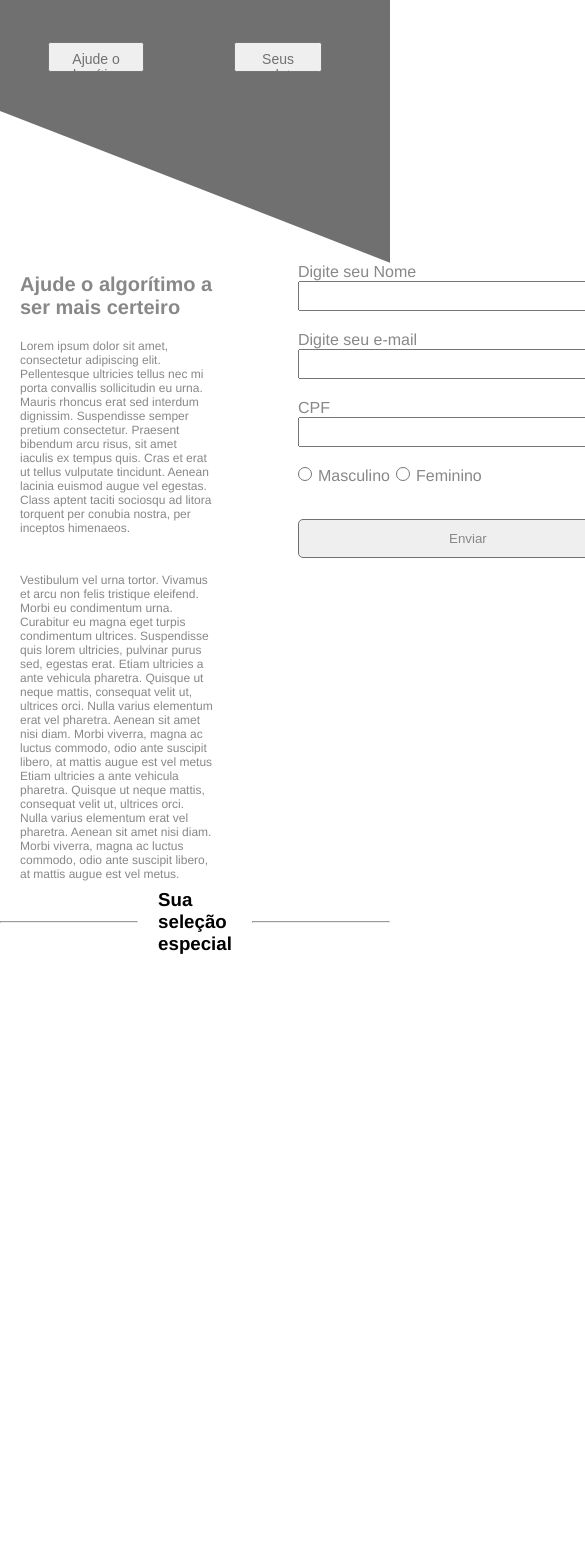
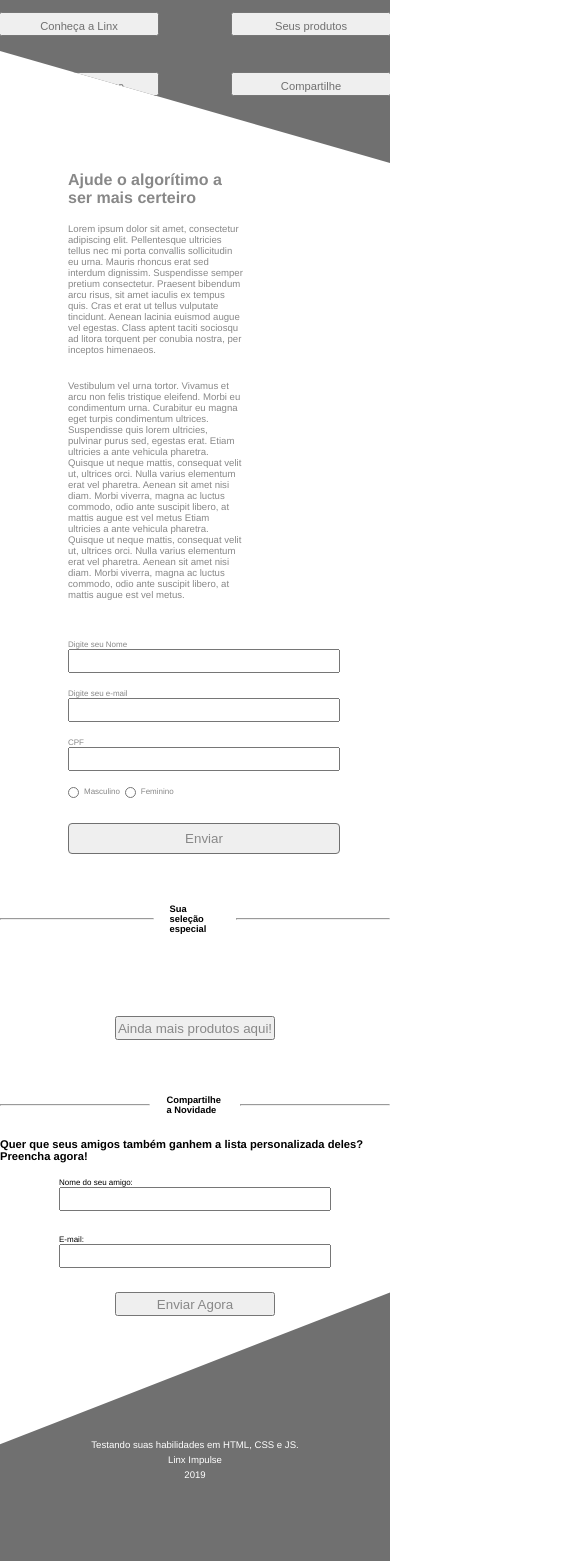
Before and after one commit to walterjrr/Desafio-Landing-Page, a plain HTML site: page index.html in a window 390 px wide. Shown: the part 117-1678 px from the top of the page, 585 px wide, since content can reach past the window. Drawn offline with Linux system fonts and the light colour scheme; no server answers.

Commit message:
adcionando site responsivo

```diff
--- a/index.html
+++ b/index.html
@@ -18,10 +18,15 @@
                 <p>Todos os produtos desta lista foram selecionados a partir da sua navegação. Aproveite!</p>
             </div>
             <div class="buttons">
-                <button>Conheça a Linx</button>
-                <button>Ajude o algorítimo</button>
-                <button>Seus produtos</button>
-                <button>Compartilhe</button>
+                <div class="divider-buttons1">
+                    <button>Conheça a Linx</button>
+                    <button>Ajude o algorítimo</button>
+                </div>
+
+                <div class="divider-buttons2">
+                    <button>Seus produtos</button>
+                    <button>Compartilhe</button>
+                </div>
             </div>
         </header>
 
@@ -126,5 +131,4 @@
 
     <script src="./script.js"></script>
 </body>
-
 </html>
--- a/style.css
+++ b/style.css
@@ -8,6 +8,11 @@
     margin: 0;
     padding: 0;
     box-sizing: border-box;
+}
+
+html {
+    /*1rem = 10px*/
+    font-size: 62.5%;
 }
 
 body {
@@ -23,30 +28,31 @@ section {
 
 header {
     background-color: var(--dark-grey);
-    height: 45vh;
+    height: 35rem;
+    width: 100%;
     clip-path: polygon(0 0, 100% 0, 100% 100%, 0 60%);
 }
 
 header h1 {
     display: flex;
     justify-content: center;
-    font-size: 20px;
-    margin-bottom: 5px;
+    font-size: 2rem;
+    margin-bottom: 0.5rem;
     color: var(--light-white);
 }
 
 header h2 {
     display: flex;
     justify-content: center;
-    font-size: 40px;
+    font-size: 4rem;
     color: var(--light-white);
-    margin-bottom: 5px;
+    margin-bottom: 0.5rem;
 }
 
 header p {
     display: flex;
     justify-content: center;
-    font-size: 16px;
+    font-size: 1.6rem;
     color: var(--light-white);
 }
 
@@ -56,55 +62,67 @@ header .buttons {
 }
 
 header button {
-    margin: 45px;
-    padding: 7px 15px;
-    font-size: 14px;
+    margin: 4.5rem;
+    padding: 0.7rem 1.5rem;
+    font-size: 1.4rem;
     color: var(--dark-grey);
 }
+
+
+
+header .buttons .divider-buttons1, .divider-buttons2{
+    display: flex;
+}
+
+header .buttons .divider-buttons1 button{
+    z-index: 10;
+
+}
+
 
 /************NAV*************/
 
 .container {
     display: flex;
-    justify-content: center;
 }
 
 nav {
     color: var(--light-grey);
     display: flex;
+    justify-content: center;
 }
 
 nav .text-content {
     width: 45%;
-    margin-left: 20px;
+    margin-left: 8.5rem;
+    margin-bottom: 5rem;
 }
 
 nav h2 {
-    font-size: 20px;
+    font-size: 2rem;
     display: flex;
-    justify-content: center;
-    margin-top: 10px;
+    margin-top: 1rem;
 }
 
 nav p{
-    font-size: 12px;
+    font-size: 1.2rem;
     display: flex;
     justify-content: center;
-    margin-top: 20px;
+    margin-top: 2.0rem;
 }
 
 nav form {
     width: 45%;
-    margin-left: 85px;
+    margin-left: 8.5rem;
 }
 
 nav form input {
     display: flex;
     justify-content: center;
     text-align: center;
-    margin-bottom: 20px;
-    width: 340px;
-    height: 30px;
+    margin-bottom: 2.0rem;
+    width: 34rem;
+    height: 3rem;
 }
 
 nav form .gender {
@@ -112,20 +130,20 @@ nav form .gender {
 }
 
 nav form .gender input {
-    margin-right: 6px;
-    width: 14px;
-    height: 14px;
+    margin-right: 0.6rem;
+    width: 1.4rem;
+    height: 1.4rem;
 }
 
 nav form .gender label {
-    margin-right: 6px;
+    margin-right: 0.6rem;
 }
 
 nav form button {
-    width: 340px;
-    height: 39px;
-    border: 1px solid var(--dark-grey);
-    border-radius: 5px;
+    width: 34rem;
+    height: 3.9rem;
+    border: 0.1rem solid var(--dark-grey);
+    border-radius: 0.5rem;
 }
 
 /************Produtos*************/
@@ -137,75 +155,74 @@ section .divison-bar {
 }
 
 section hr{
-    margin-top: 40px;
-    margin-bottom: 40px;
-    width: 350px;
+    margin-top: 4rem;
+    margin-bottom: 4rem;
+    width: 35rem;
 }
 
 section h3 {
-    margin-left: 20px;
-    margin-right: 20px;
+    margin-left: 2rem;
+    margin-right: 2rem;
 }
 
 .products {
-    width: 931px;
-    height: 740px;
-    display: flex;
-    flex-wrap: wrap;
-    justify-content: center;
-    margin-left: 100px;
-    font-weight: 300;
     color: var(--light-grey);
-}
+    display: grid;
+    margin: auto;
+    align-items: center;
 
-.products .list-products{
-    margin: 10px;
-    justify-content: left;
+    grid-template-columns: repeat(auto-fit, minmax(250px, 1fr));
+    gap: 0px;
+    text-align: center;
+
 }
 
 .products img{
-    width: 200px;
-    height: 150px;
-    margin-bottom: 10px;
+    width: 20rem;
+    height: 15rem;
+    margin-bottom: 1rem;
     border: 0.5px solid var(--light-grey);
 }
 
 .products .text-container {
-    justify-content: left;
+    align-items: center;
+    justify-content: center;
 }
 
 .products h1 {
-    font-size: 14px;
-    margin-bottom: 10px;
+    font-size: 1.4rem;
+    margin-bottom: 1rem;
 
 }
 
 .products p {
-    font-size: 12px;
-    width: 200px;
-    height: 60px;
+    font-size: 1.2rem;
+    width: 20rem;
+    height: 6rem;
+    margin: auto;
 }
 
 .products h3 {
-    font-size: 12px;
+    font-size: 1.2rem;
     justify-content: left;
-    margin-bottom: 3px;
+    margin-bottom: 0.3rem;
 }
 
 .products h4 {
-    font-size: 16px;
-    margin-bottom: 3px;
+    font-size: 1.6rem;
+    margin-bottom: 0.3rem;
 }
 
 .products h5 {
-    font-size: 12px;
-    margin-bottom: 30px;
+    font-size: 1.2rem;
+    margin-bottom: 3rem;
 }
 
 button {
-    width: 200px;
-    height: 30px;
+    width: 20rem;
+    height: 3rem;
     color: var(--light-grey);
+    margin-bottom: 4rem;
 }
 
 .button-container {
@@ -215,43 +232,44 @@ button {
 }
 
 .more-products {
-    margin-top: 80px;
+    margin-top: 8rem;
     align-items: center;
 }
 
 /*************COMPARTILHAR*********/
 
 .share_bar h1 {
-    font-size: 14px;
+    font-size: 1.4rem;
     display: flex;
     justify-content: center;
-    margin-bottom: 20px;
+    margin-bottom: 2rem;
 }
 .share_bar form {
     display: flex;
     justify-content: center;
+    align-items: center;
 }
 
 .share_bar form input {
-    width: 340px;
-    height: 30px;
+    width: 34rem;
+    height: 3rem;
 }
 .share_bar form .name,.email {
     display: flex;
     flex-direction: column;
-    margin-bottom: 30px;
+    margin-bottom: 3rem;
 }
 
 .share_bar form .name {
-    margin-right: 15px;
+    margin-right: 1.5rem;
 }
 
 .share_bar form .email {
-    margin-left: 15px;
+    margin-left: 1.5rem;
 }
 
 .share_bar button {
-    margin-bottom: -105px;
+    margin-bottom: -10.5rem;
 }
 
 /*********FOOTER************/
@@ -270,9 +288,53 @@ footer div {
 }
 
 footer div p {
-    font-size: 20px;
+    font-size: 2rem;
     text-align: center;
-    margin-bottom: 5px;
+    margin-bottom: 0.5rem;
     color: white;
-    font-size: 12px;
+    font-size: 1.2rem;
 }
+
+@media (max-width: 900px) {
+    html {
+        font-size: 50%;
+    }
+
+
+    header button {
+        display: block;
+    }
+}
+
+@media (max-width: 580px) {
+    .container {
+        flex-direction: column;
+    }
+    .share_bar form {
+        flex-direction: column;
+        margin-right: 0rem
+    }
+
+    .share_bar form .name,.email {
+        margin-right: 0;
+    }
+
+    .share_bar form .email {
+        margin-left: 0;
+    }
+
+    header .buttons .divider-buttons1, .divider-buttons2{
+        display: block;
+    }
+
+
+
+
+
+
+
+
+
+
+
+}
```
